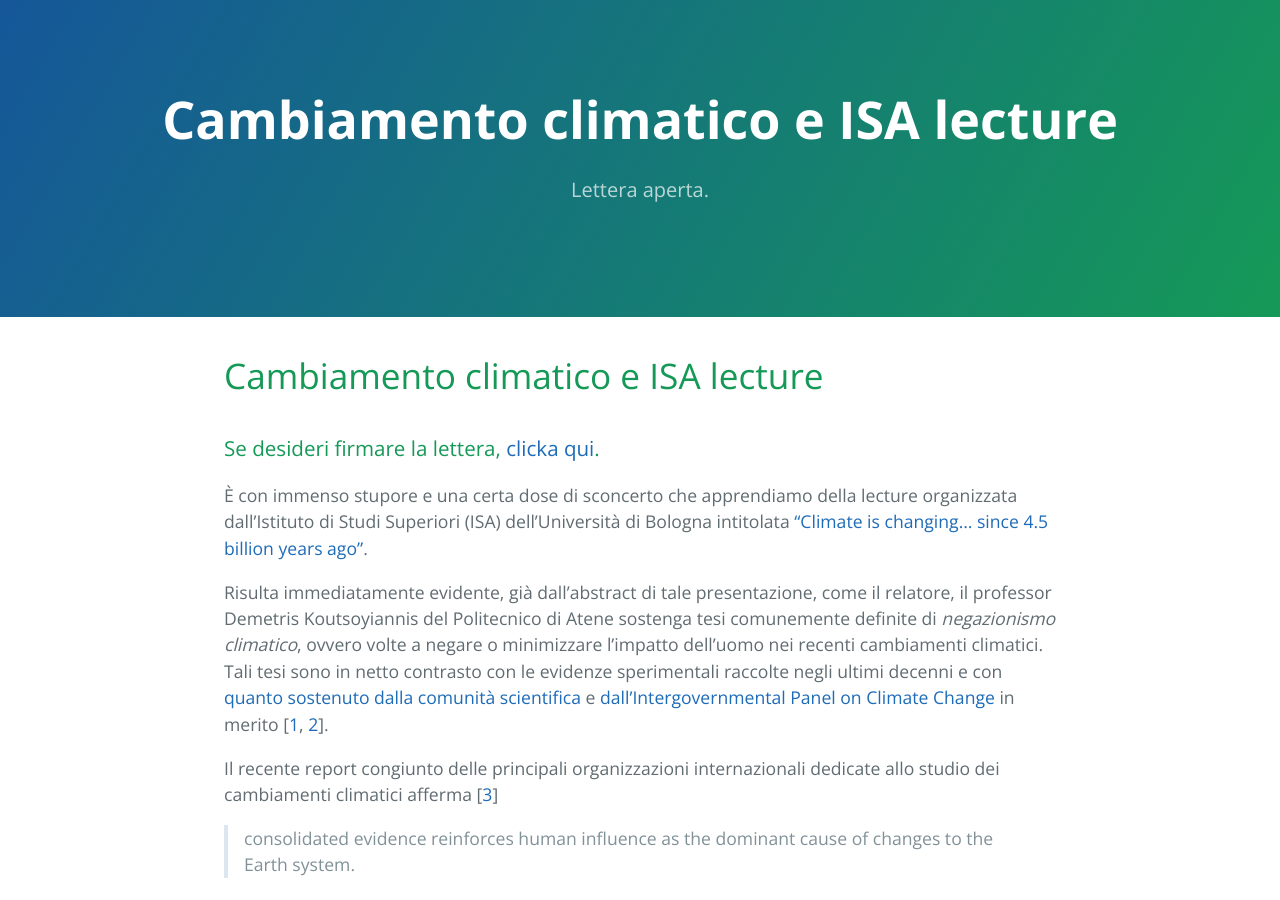
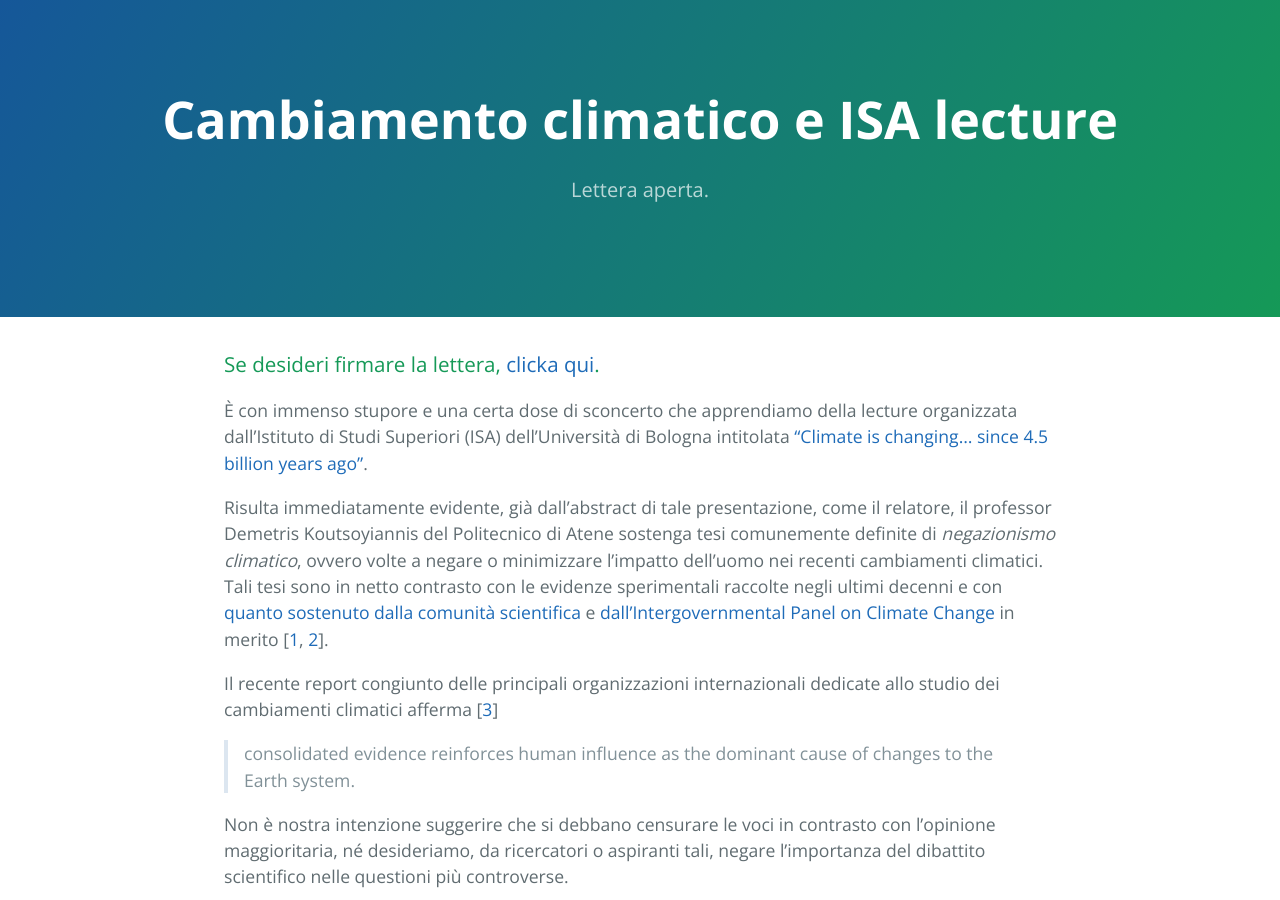
Before and after one commit to ssimoo/climatechangeunibo2019, a Jekyll site: the page built from index.md, in a window 1280 px wide and 900 px high. Built offline with Jekyll 4.4.1, drawn with Linux system fonts in a browser that asks for light colours; our own code applies the rules of GitHub Pages for plain Markdown files; part of the change alters nothing that is shown.

Commit message:
Update index.md

```diff
--- a/index.md
+++ b/index.md
@@ -1,8 +1,7 @@
 ---
 layout: default
+title: Cambiamento climatico e ISA lecture
 ---
-
-# Cambiamento climatico e ISA lecture
 
 ### Se desideri firmare la lettera, [clicka qui]().
 
```
